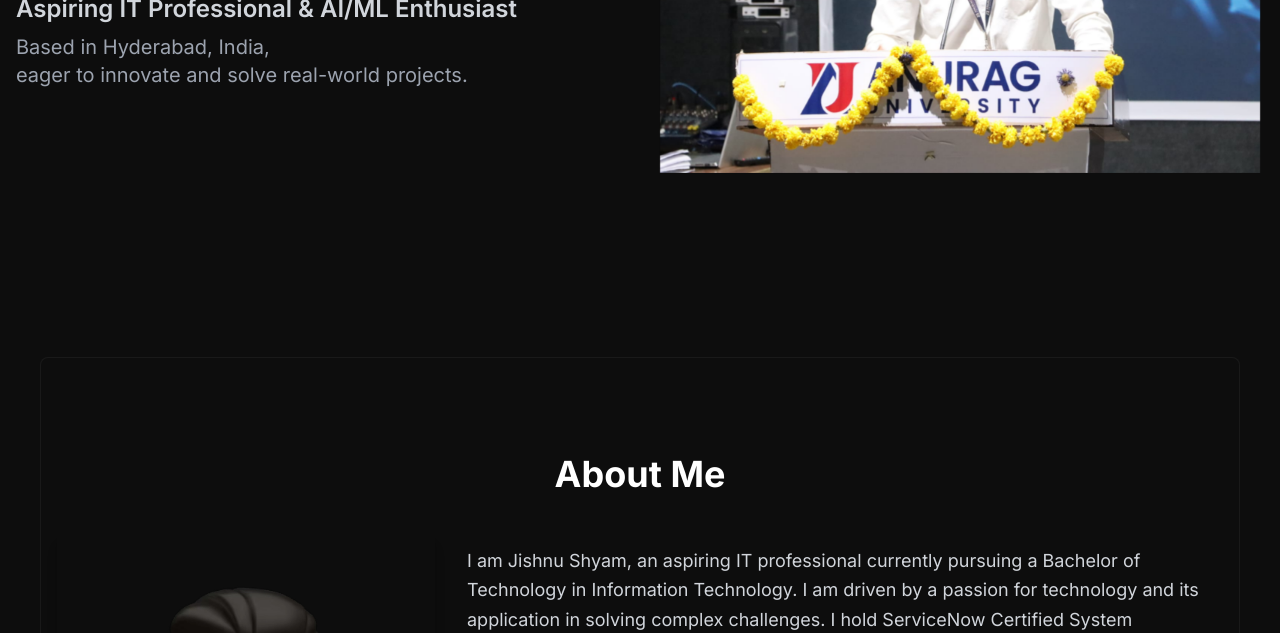
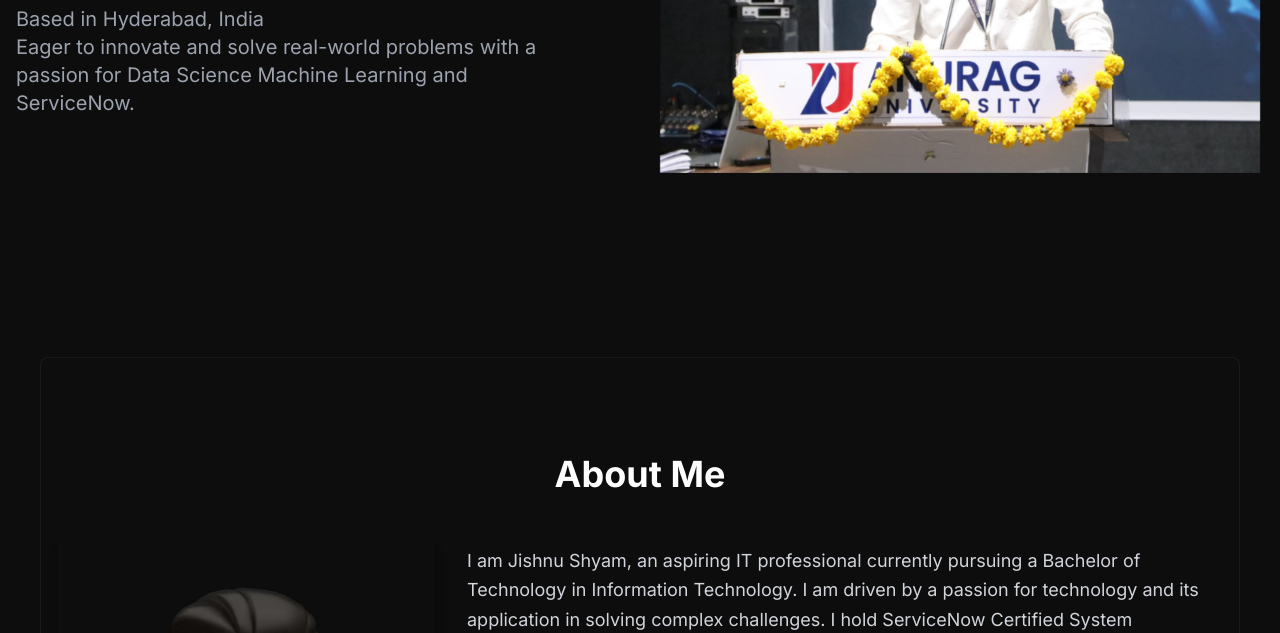
Before and after one commit to Jishnuu25/portfolio-website, a plain HTML site: page index.html in a window 1280 px wide. Shown: the part 467-1100 px from the top of the page. Drawn offline with nearby package versions, Linux system fonts and the light colour scheme.

Commit message:
Update index.html

```diff
--- a/index.html
+++ b/index.html
@@ -55,8 +55,8 @@
                         <!-- Name and Profession - This will now appear FIRST on mobile -->
                         <div class="text-center md:text-left md:flex-grow">
                             <h1 class="text-5xl md:text-7xl font-extrabold leading-tight mb-4 animate-fadeInUp">Hello, I'm Jishnu Shyam</h1>
-                            <p class="text-xl md:text-2xl text-gray-300 font-semibold mb-2">Aspiring IT Professional & AI/ML Enthusiast</p>
-                            <p class="text-lg md:text-xl text-gray-400 mb-6">Based in Hyderabad, India,<br>eager to innovate and solve real-world projects.</p>
+                            <p class="text-xl md:text-2xl text-gray-300 font-semibold mb-2">Bachelors in Information Technology</p>
+                            <p class="text-lg md:text-xl text-gray-400 mb-6">Based in Hyderabad, India<br>Eager to innovate and solve real-world problems with a passion for Data Science  Machine Learning and ServiceNow.</p>
                         </div>
                         <!-- Social Icons - This will now appear AFTER the name on mobile -->
                         <div class="flex space-x-4 mb-8 md:mb-0 md:flex-col md:space-x-0 md:space-y-4">
```
